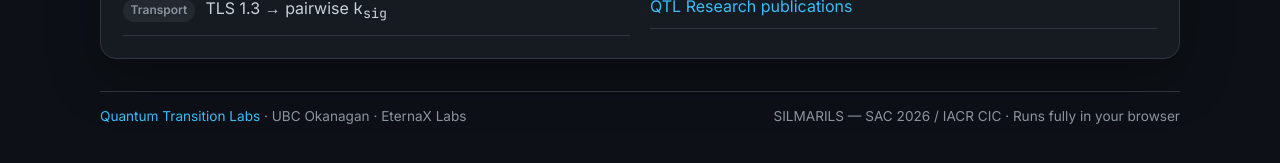
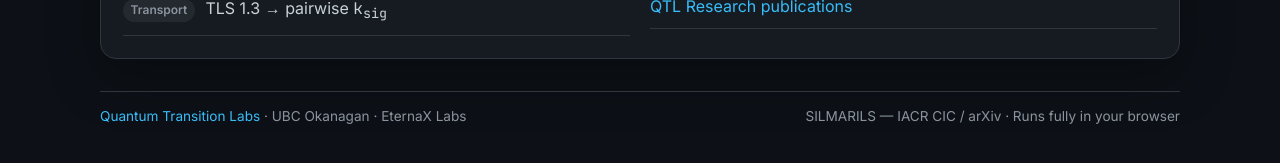
Before and after one commit to hassankhodaiemehr/qtransitionlabs, a Jekyll site: the page assets/demo/index.html, which Jekyll copies as it is, in a window 1280 px wide and 900 px high, scrolled down 1905 px. Shown: the part 728-891 px from the top of the window. Built offline with Jekyll 4.4.1, drawn with Linux system fonts in a browser that asks for light colours.

Commit message:
Remove SAC 2026 reference from demo footer.
Co-authored-by: Cursor <cursoragent@cursor.com>

```diff
--- a/assets/demo/index.html
+++ b/assets/demo/index.html
@@ -171,7 +171,7 @@
 
     <footer class="footer">
       <span><a href="https://www.qtransitionlabs.com">Quantum Transition Labs</a> · UBC Okanagan · EternaX Labs</span>
-      <span>SILMARILS — SAC 2026 / IACR CIC · Runs fully in your browser</span>
+      <span>SILMARILS — IACR CIC / arXiv · Runs fully in your browser</span>
     </footer>
   </div>
 </body>
--- a/demo/web/index.html
+++ b/demo/web/index.html
@@ -170,7 +170,7 @@
 
     <footer class="footer">
       <span><a href="https://www.qtransitionlabs.com">Quantum Transition Labs</a> · UBC Okanagan · EternaX Labs</span>
-      <span>SILMARILS — SAC 2026 / IACR CIC</span>
+      <span>SILMARILS — IACR CIC / arXiv</span>
     </footer>
   </div>
 </body>
```
